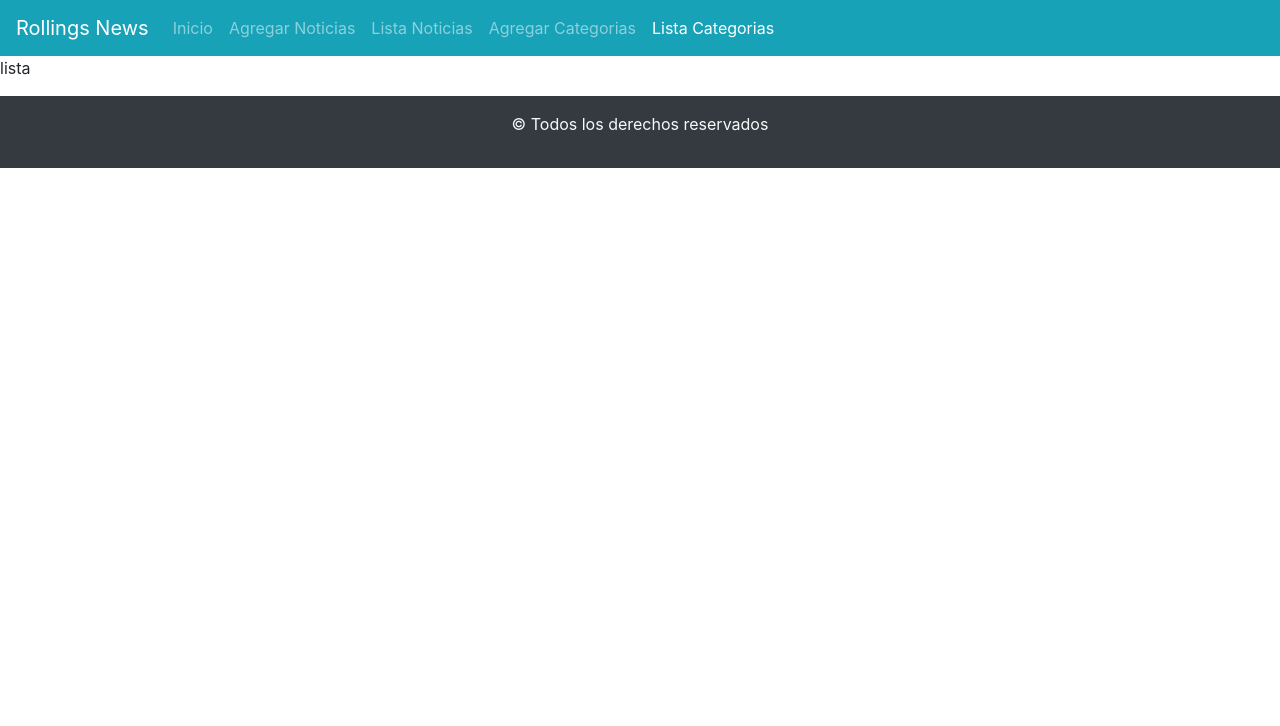
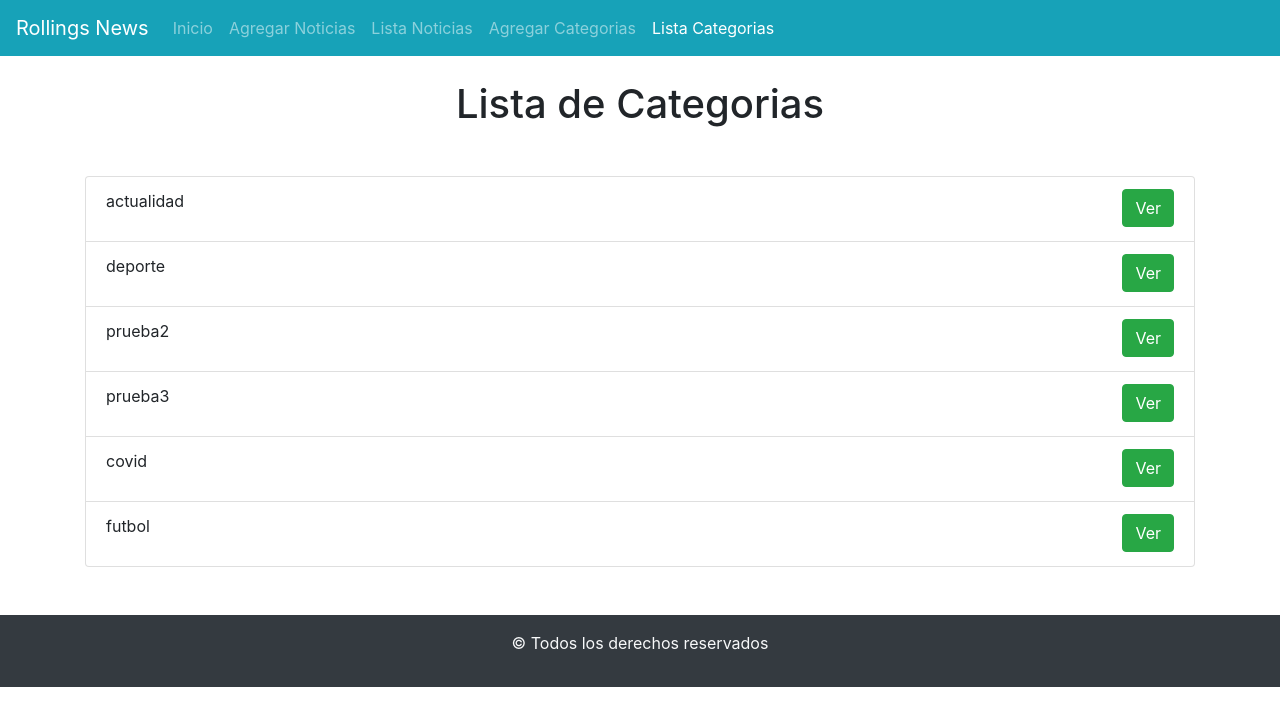
Before and after one commit to OttoCab/RollingNews, a React (Create React App) app: page /Categorias in a window 1280 px wide. Shown: the top 726 px of the page. Built offline with nearby package versions, Linux system fonts and the light colour scheme; data requests are answered from the project's data file.

Commit message:
se termino la logica para listar las categorias

```diff
--- a/db.json
+++ b/db.json
@@ -121,6 +121,14 @@
     {
       "nombreCategoria": "prueba3",
       "id": 4
+    },
+    {
+      "nombreCategoria": "covid",
+      "id": 5
+    },
+    {
+      "nombreCategoria": "futbol",
+      "id": 6
     }
   ]
 }
--- a/src/App.js
+++ b/src/App.js
@@ -14,45 +14,32 @@ import React from 'react';
 import PgADM from './components/PgADM';
 
 function App() {
-  const URL = process.env.REACT_APP_API_URL;
-  const URLCat =process.env.REACT_APP_API_URL;
+  // const URL = process.env.REACT_APP_API_URL;
+  // const URLCat =process.env.REACT_APP_API_URL;
   const [noticias, setNoticias] = useState([]);
-  const [nombreCategoria, setNombreCategoria] = useState([]);
+  const [Categorias, setCategoria] = useState([]);
 
   useEffect(()=>{
     consultarAPI();
   },[])
 
-  useEffect(()=>{
-    consultarAPICat();
-  },[])
-
-
   const consultarAPI = async()=>{
     try{
-      const respuesta = await fetch(URL);
+      const respuesta = await fetch('http://localhost:3004/News');
+      const respuesta2 = await fetch('http://localhost:3004/Categorias');
       console.log(respuesta);
+      console.log(respuesta2);
       if(respuesta.status === 200){
         const listaNoticias = await respuesta.json();
+        const listaCategorias= await respuesta2.json();
         setNoticias(listaNoticias);
+        setCategoria(listaCategorias);
       }
     }catch(error){
       console.log(error);
     }
   }
 
-  const consultarAPICat = async()=>{
-    try{
-      const respuesta2 = await fetch(URLCat);
-      console.log(respuesta2);
-      if(respuesta2.status === 200){
-        const listaCategorias = await respuesta2.json();
-        setNombreCategoria(listaCategorias);
-      }
-    }catch(error){
-      console.log(error);
-    }
-  }
   return (
     <Router>
       <NavegacionAdmin></NavegacionAdmin>
@@ -70,10 +57,10 @@ function App() {
           <EditarNoticia consultarAPI = {consultarAPI}></EditarNoticia>
         </Route>
         <Route exact path="/Categorias/nuevaCategoria">
-          <AgregarCategoria></AgregarCategoria>
+          <AgregarCategoria consultarAPI={consultarAPI}></AgregarCategoria>
         </Route>
         <Route exact path="/Categorias">
-          <ListaCategorias></ListaCategorias>
+          <ListaCategorias Categorias={Categorias}></ListaCategorias>
         </Route>
         {/* Dejo un Route para lo que sera CATEGORIA, no se donde va */}
         <Route></Route>
--- a/src/components/ADM/AgregarCategoria.js
+++ b/src/components/ADM/AgregarCategoria.js
@@ -2,7 +2,7 @@ import React, { useState } from "react";
 import { Container, Form, Button, Alert } from "react-bootstrap";
 import Swal from "sweetalert2";
 
-const AgregarCategoria = () => {
+const AgregarCategoria = (props) => {
   const [nombreCategoria, setNombreCategoria] = useState("");
   const [error, setError] = useState(false);
 
@@ -35,6 +35,8 @@ const AgregarCategoria = () => {
             "Se agrego una nueva categoria !",
             "success"
           );
+          //se actualiza la lista de categorias
+          props.consultarAPI();
         }
       }catch(error){
         console.log(error);
--- a/src/components/ADM/ItemCategoria.js
+++ b/src/components/ADM/ItemCategoria.js
@@ -5,10 +5,12 @@ const ItemCategoria = (props) => {
   return (
     <ListGroup.Item className="d-flex justify-content-between">
       <p>
-        {props.dato.categoria}
+        {
+          props.dato.nombreCategoria
+        }
       </p>
       <div>
-      <Button variant="warning">Ver</Button>
+      <Button variant="success">Ver</Button>
       </div>
     </ListGroup.Item>
   );
--- a/src/components/ADM/ListaCategorias.js
+++ b/src/components/ADM/ListaCategorias.js
@@ -1,11 +1,23 @@
-import React from 'react';
+import React from "react";
+import { Container, ListGroup } from "react-bootstrap";
+import ItemCategoria from "./ItemCategoria";
 
-const ListaCategorias = () => {
-    return (
-        <div>
-            <p>lista</p>
-        </div>
-    );
+const ListaCategorias = (props) => {
+  return (
+    <Container>
+        <h1 className="text-center my-4">Lista de Categorias</h1>
+      <ListGroup className="my-5">
+      {props.Categorias
+          .map((nombreCat, indice) => (
+            <ItemCategoria
+              key={indice}
+              dato={nombreCat}
+
+            ></ItemCategoria>
+          ))}
+      </ListGroup>
+    </Container>
+  );
 };
 
 export default ListaCategorias;
```
